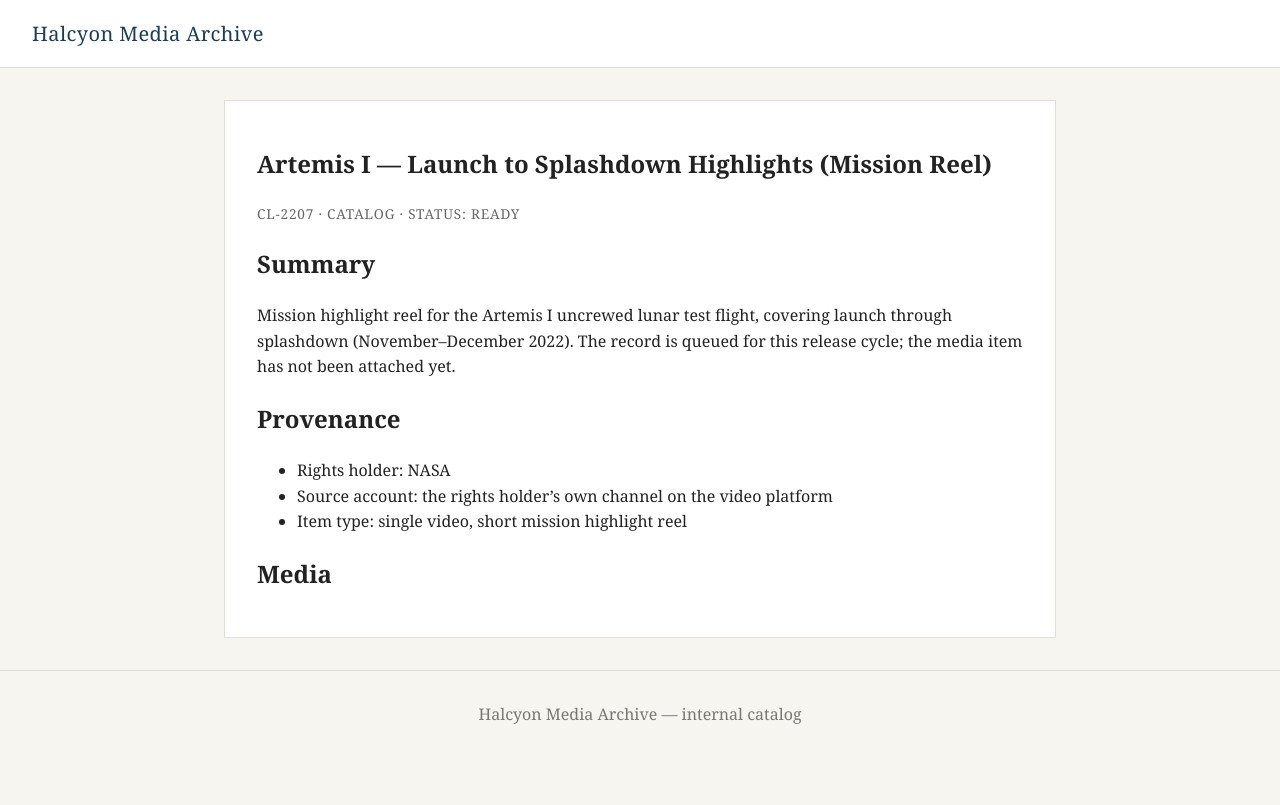
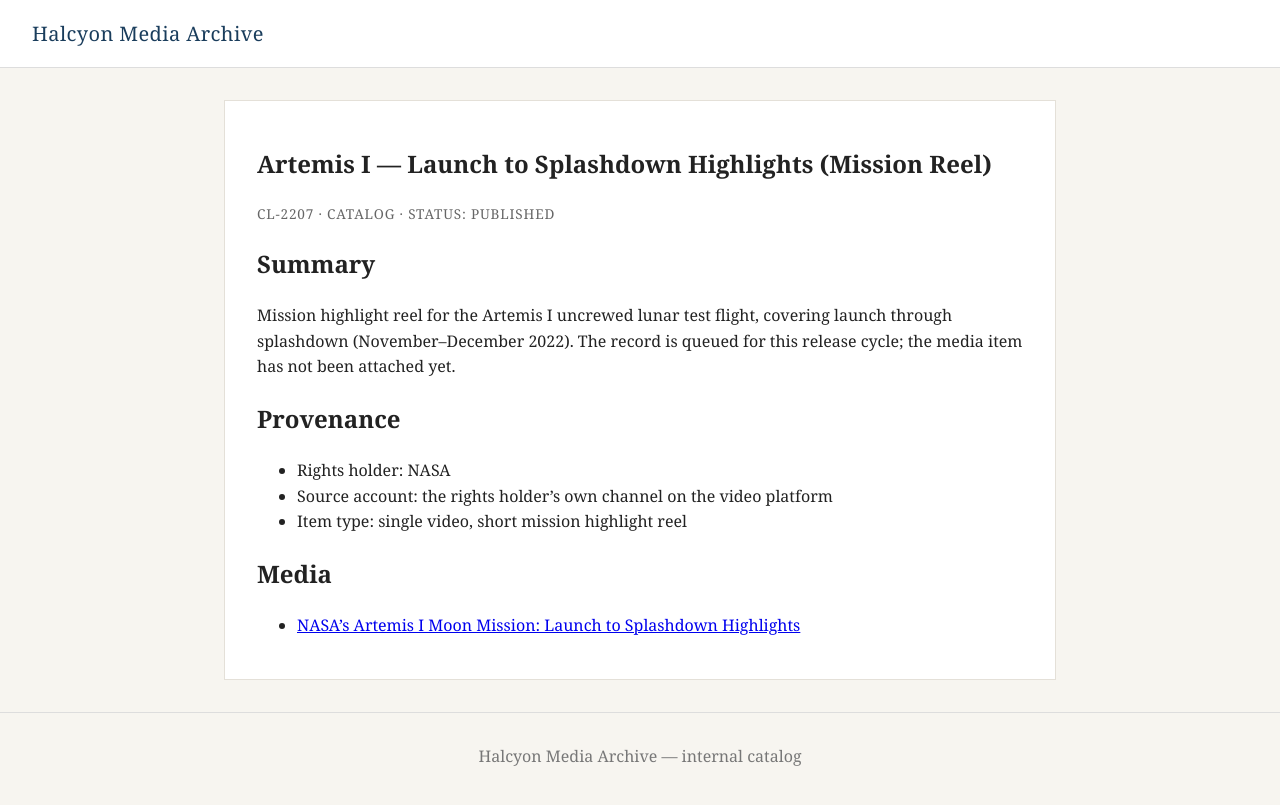
Before and after one commit to wholetherapi/playwright_with_chunk_notion_fetch_memory_github_1248-halcyon-media-desk-k4m9z7, a Jekyll site: the page built from _catalog/cl-2207.md, in a window 1280 px wide. Shown: the top 805 px of the page. Built offline with Jekyll 4.4.1, drawn with Linux system fonts in a browser that asks for light colours.

Commit message:
Publish CL-2207 and update gallery manifest

```diff
--- a/_catalog/cl-2207.md
+++ b/_catalog/cl-2207.md
@@ -4,7 +4,7 @@ title: Artemis I — Launch to Splashdown Highlights (Mission Reel)
 collection: Flight Program Media
 rights_holder: NASA
 runtime: "9 min"
-status: ready
+status: published
 ---
 
 ## Summary
@@ -19,4 +19,4 @@ Mission highlight reel for the Artemis I uncrewed lunar test flight, covering la
 
 ## Media
 
-<!-- Attach the canonical media item below this line. -->
+- [NASA’s Artemis I Moon Mission: Launch to Splashdown Highlights](https://www.youtube.com/watch?v=jrDv0OdMt5s)
--- a/_data/gallery.yml
+++ b/_data/gallery.yml
@@ -5,3 +5,5 @@ published:
     title: Artemis I — Mission Highlights Assembly
   - id: CL-2208
     title: Artemis I — Launch Trailer
+  - id: CL-2207
+    title: Artemis I — Launch to Splashdown Highlights (Mission Reel)
```
